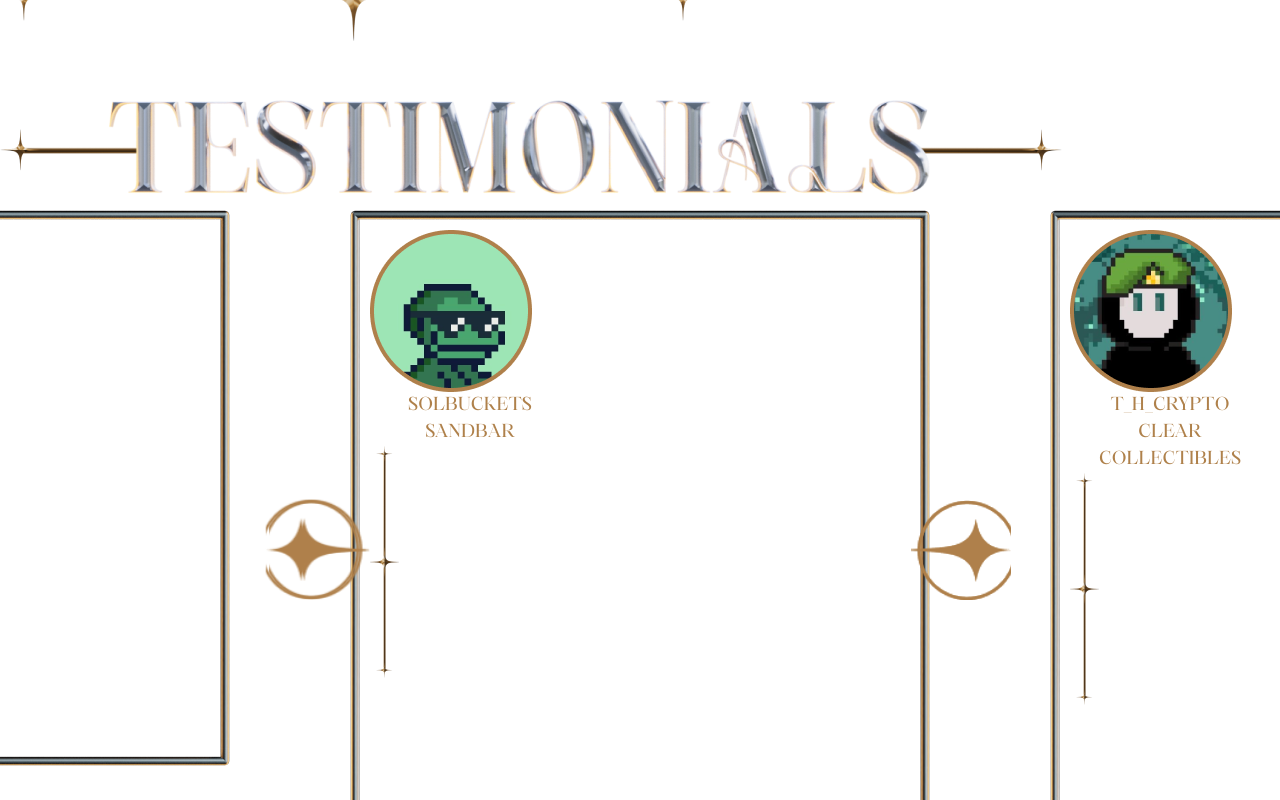
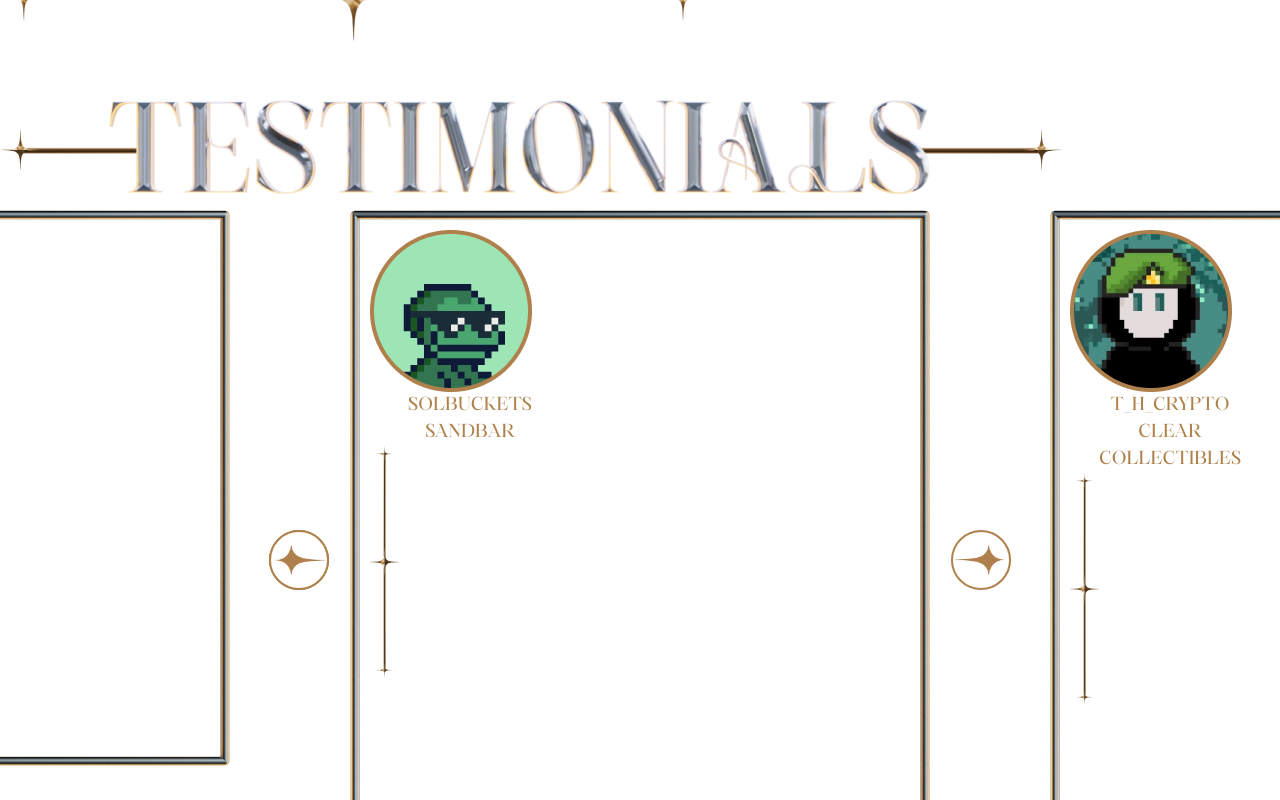
Before and after one commit to RickyPox/GenZen, a Next.js app: page /Clients in a window 1280 px wide. Shown: the part 2540-3340 px from the top of the page. Built offline with nearby package versions, Linux system fonts and the light colour scheme.

Commit message:
Pulsating Effect

```diff
--- a/components/ProjectComponent.tsx
+++ b/components/ProjectComponent.tsx
@@ -15,7 +15,7 @@ return (
                 <img className='md:w-[100%] w-[50%] min-w-[200px]' src={props.imgsrcTitle} alt="Title"></img>
                 <p className='projectText my-[40px] text-justify'>{props.text}</p>
                 <Link href={href} className='inline-block'>
-                    <img src='/Scroll_Icon.png' className='-rotate-90 md:w-[100%] w-[70%] leftRightAnimation' alt="ScrollIcon"></img>
+                    <div className='-rotate-90 ScrollIcon'></div>
                 </Link>
             </div>
         </div>
--- a/components/TrustedBy.tsx
+++ b/components/TrustedBy.tsx
@@ -10,7 +10,7 @@ export default function TrustedBy (){
                 <img className="w-[70%]" src="/clients/trustedBy/TrustedByTitle.png" alt="TrustedByTitle"></img>
             </div>
             <div className="w-full">
-                <div className="w-4/6 m-auto mt-[50px] mb-[50px] flex flex-col opacity-[35%] space-y-[45px]">
+                <div className="w-4/6 m-auto mt-[50px] mb-[50px] flex flex-col space-y-[45px] clients">
                     <div className="flex items-center justify-center space-x-[50px]">
                         <Link href="#">
                             <img className="w-full" src="/clients/trustedBy/Anybodies.png" alt="Anybodies"></img>
--- a/styles/globals.css
+++ b/styles/globals.css
@@ -133,6 +133,17 @@ section{
   transition-duration: 200ms;
 }
 
+.clients img:hover{
+  filter: invert(51%) sepia(52%) saturate(397%) hue-rotate(352deg) brightness(93%) contrast(93%);
+  transition: all;
+  transition-duration: 200ms;
+}
+
+.clients img{
+  filter: invert(35%) sepia(1%) saturate(0%) hue-rotate(5deg) brightness(89%) contrast(80%);
+}
+
+
 @media screen and (min-width: 1600px) {
   h2{
     font-size:32px;
@@ -153,6 +164,48 @@ section{
   }
 }
 
+
+.ScrollIcon{
+  background-image: url("/Scroll.png");
+  background-size: contain;
+  background-repeat: no-repeat;
+  background-position: center;
+  border: solid 2px #AF814B;
+  border-radius: 100%;
+  width: 60px;
+  height: 60px;
+  position: relative;
+  animation: leftright 3s infinite;
+}
+
+.ScrollIcon::after{
+  content:" ";
+  width: 60px;
+  height: 60px;
+  border: solid 1px #AF814B;
+  border-radius: 100%;
+  top:50%;
+  left: 50%;
+  transform: translateY(-50%) translateX(-50%);
+  position: absolute;
+  transform-origin: left top;
+  animation: pulsating 2s ease-out infinite;
+
+}
+
+.ScrollIcon::before{
+  content:" ";
+  width: 60px;
+  height: 60px;
+  border: solid 1px #AF814B;
+  border-radius: 100%;
+  top:50%;
+  left: 50%;
+  transform: translateY(-50%) translateX(-50%);
+  position: absolute;
+  animation: pulsating 2s 1s ease-out infinite;
+  transform-origin: left top;
+}
 
 /* SWIPER */
 
@@ -236,31 +289,57 @@ section{
 
 }
 
-
-.verticalSwiper .swiper-button-prev:after, .verticalSwiper .swiper-button-next:after {
+.verticalSwiper .swiper-button-next:after {
   content:" "!important;
-  background-image: url("/ScrollPulsating.png");
-  background-size: cover;
-  background-repeat: no-repeat;
-  background-position: center;
-  width: 90px!important;
-  height: 90px!important;
+  width: 60px!important;
+  height: 60px!important;
+  border: solid 1px #AF814B;
+  border-radius: 100%;
+  top: auto!important;
+  left:50%!important;
+  transform: translateX(-50%);
+  position: fixed;
+  transform-origin: left;
+  animation: pulsating 2s ease-out infinite;
 }
 
-.verticalSwiper .swiper-button-prev, .verticalSwiper .swiper-button-next{
-  width: 90px!important;
-  height: 90px!important;
+.verticalSwiper .swiper-button-next:before {
+  content:" "!important;
+  width: 60px!important;
+  height: 60px!important;
+  border: solid 1px #AF814B;
+  border-radius: 100%;
+  top: auto!important;
+  left:50%!important;
+  transform: translateX(-50%);
   position: fixed;
-  top:0;
-  left: 0;
-  cursor: pointer;
-  transition: all!important;
-  transition-duration: 1s!important;
-  background-image: url("/Scroll_Icon.png");
+  transform-origin: left;
+  animation: pulsating 2s 1s ease-out infinite;
+}
+
+.verticalSwiper .swiper-button-next{
+  background-image: url("/Scroll.png");
   background-size: contain;
   background-repeat: no-repeat;
   background-position: center;
+  width: 60px!important;
+  height: 60px!important;
+  border: solid 2px #AF814B;
+  border-radius: 100%;
+  top: auto!important;
+  left:50%!important;
+  transform: translateX(-50%);
+  position: fixed;
+  animation: updown 2s ease-in-out  infinite;
+
 }
+
+.verticalSwiper .swiper-button-next{
+  top: auto!important;
+  bottom:50px!important;
+  left:50%!important;
+}
+
 
 .verticalSwiper .swiper-button-disabled{
   opacity: 0!important;
@@ -268,21 +347,6 @@ section{
   transition-duration: 1s!important;
 }
 
-.verticalSwiper .swiper-button-next{
-  top: auto!important;
-  bottom:50px!important;
-  left:50%!important;
-  transform: translateX(-50%);
-  animation: updown 3s infinite;
-}
-
-.verticalSwiper .swiper-button-next::after{
-  top: auto!important;
-  left:50%!important;
-  transform: translateX(-50%);
-  animation: updown 3s infinite;
-  position: fixed;
-}
 
 @keyframes updown {
   0%{
@@ -297,10 +361,15 @@ section{
   }
 }
 
+@keyframes pulsating{
+
+  100%{
+    scale:1.75;
+    opacity: 0;
+  }
+}
+
 .verticalSwiper .swiper-button-prev{
-  transform: rotate(-90deg);
-  right:21%!important;
-  left:auto!important;
   display: none!important;
 }
 
@@ -311,41 +380,57 @@ section{
 }
 
 .testimonialSwiper .swiper-button-prev,.testimonialSwiper .swiper-button-next{
-  width: 100px!important;
-  height: 100px!important;
+  width: 60px!important;
+  height: 60px!important;
+  background-image: url("/Scroll.png");
+  background-size: contain;
+  background-repeat: no-repeat;
+  background-position: center;
 }
 
 .testimonialSwiper .swiper-button-prev:after, .testimonialSwiper .swiper-button-next:after{
   content: ""!important;
   margin:auto!important;
-  background-image: url("/Scroll_Icon.png")!important;
-  width: 100px!important;
-  height: 100px!important;
-  background-size: cover;
+  width: 60px!important;
+  height: 60px!important;
+  background-size: contain;
   display: block!important;
+  animation: none!important;
+}
+.testimonialSwiper .swiper-button-prev::before, .testimonialSwiper .swiper-button-next::before{
+  content: ""!important;
+  margin:auto!important;
+  width: 60px!important;
+  height: 60px!important;
+  background-size: contain;
+  display: block!important;
+  animation: none!important;
 }
 
 .testimonialSwiper .swiper-button-next{
-  transform: rotate(90deg) translateX(0%)!important;
+  transform: rotate(90deg) translateX(50%)!important;
   left:21%!important;
   right: auto!important;
   top:50%!important;
   bottom: auto!important;
   position:absolute!important;
-  background-image: url("/Scroll_Icon.png");
-  background-size: cover;
+  background-size: contain;
+  animation: none!important;
 }
 
 .testimonialSwiper .swiper-button-prev{
-  transform: rotate(-90deg) translateX(0%)!important;
+  transform: rotate(-90deg) translateX(-50%)!important;
   right:21%!important;
   left:auto!important;
   top:50%!important;
   bottom: auto!important;
   position:absolute!important;
   display: block!important;
-  background-image: url("/Scroll_Icon.png");
-  background-size: cover;
+  border: solid 2px #AF814B;
+  border-radius: 100%;
+  background-image: url("/Scroll.png");
+  background-size: contain;
+  animation: none!important;
 }
 
 
@@ -499,11 +584,6 @@ a.glow-on-hover span.glow{
   }
 }
 
-
-.leftRightAnimation{
-  animation: leftright 3s infinite;
-}
-
 @keyframes leftright {
   0%{
     transform: translateX(0px) rotate(-90deg);
```
Also changed, not shown: public/Scroll.png (added).
